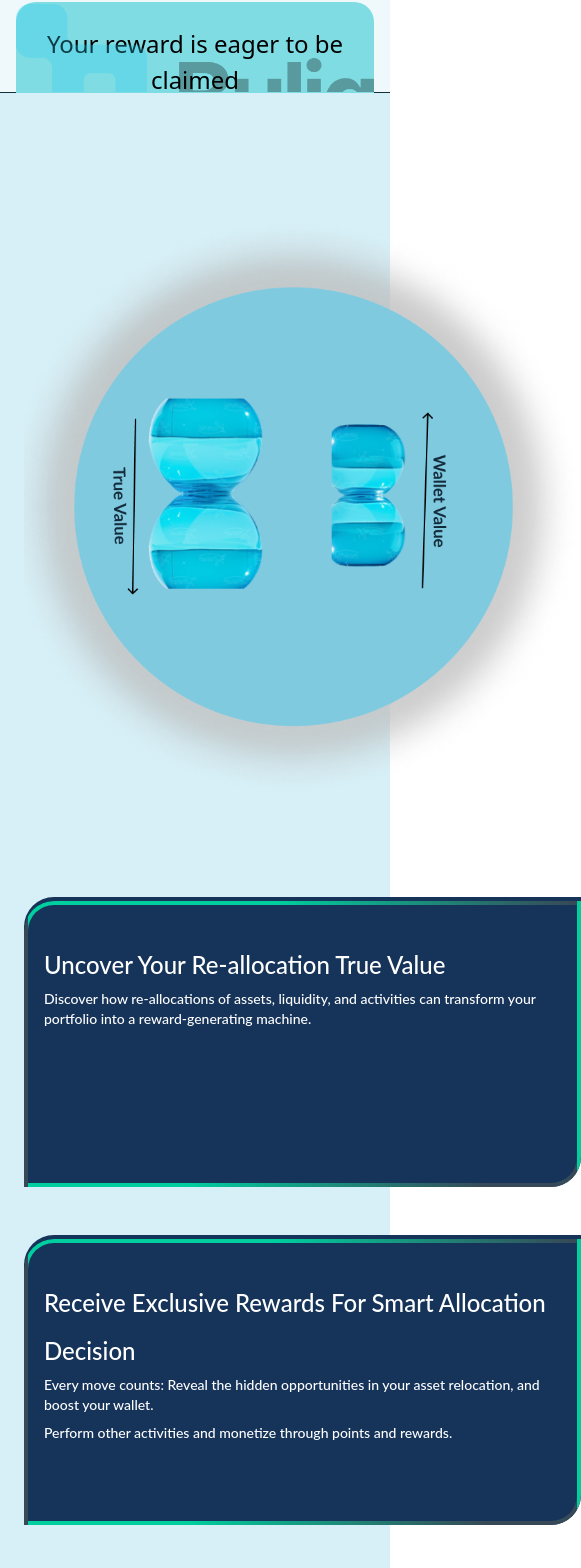
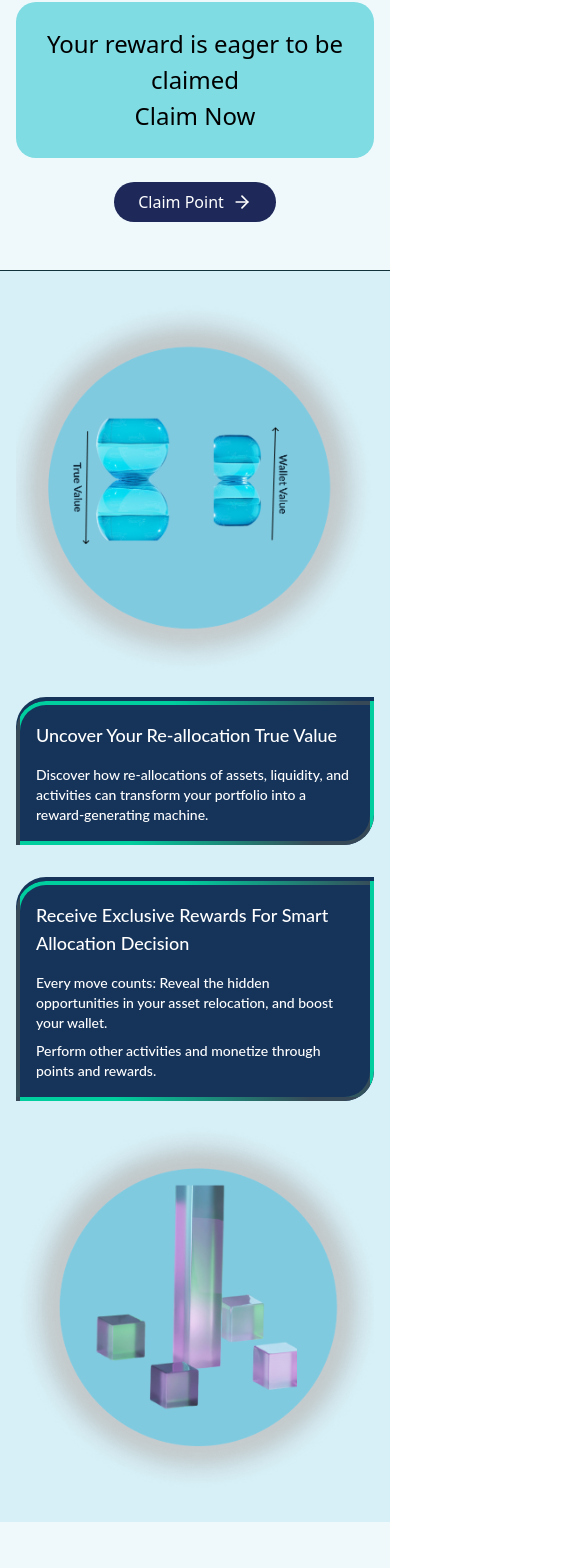
Before and after one commit to Buliqhq/Buliq-Landing-Page, a React (Vite) app: page / in a window 390 px wide. Shown: the part 306-1874 px from the top of the page, 581 px wide, since content can reach past the window. Built offline with nearby package versions, Linux system fonts and the light colour scheme; the HTML template or start-up script is replaced by a standard one.

Commit message:
responsivness across all screens

```diff
--- a/src/components/HeroSection.jsx
+++ b/src/components/HeroSection.jsx
@@ -12,8 +12,8 @@ const HeroSection = () => {
           Re-allocate today, rediscover the treasures of tomorrow
         </p>
 
-        <div className="flex flex-col justify-center items-center gap-6" >
-          <div className="px-6 sm:px-8 md:px-10 py-6 sm:py-8 bg-[#7EDCE2] rounded-[20px]  text-[24px] sm:text-xl md:text-2xl font-medium text-center">
+        <div className="flex flex-col justify-center items-center gap-6">
+          <div className="px-6 sm:px-8 md:px-10 py-6 sm:py-8 bg-[#7EDCE2] rounded-[20px] text-[24px] sm:text-xl md:text-2xl font-medium text-center">
             Your reward is eager to be claimed <br />
             Claim Now
           </div>
@@ -25,7 +25,7 @@ const HeroSection = () => {
         </div>
       </div>
 
-      <div className="relative mt-[-218px] mb-[-48px]">
+      <div className="relative mt-[-218px] mb-[-48px] hidden sm:block">
         <img
           src="/BULIQ blue 1.png"
           alt="BULIQ Blue Logo"
--- a/src/components/ValueSection.jsx
+++ b/src/components/ValueSection.jsx
@@ -1,8 +1,6 @@
-import React from "react";
-
 const Card = ({ title, content, isList = false }) => {
     return (
-    <div className="relative bg-[#16345A] text-white w-[557px] h-[290px] p-[40px_20px_0px_20px] gap-5 rounded-[30px_0px_30px_0px] border-t-4 border-transparent font-lato text-base font-medium leading-[48px] text-left">
+      <div className="relative bg-[#16345A] text-white w-full max-w-lg p-5 sm:p-10 gap-5 rounded-[30px_0px_30px_0px] border-t-4 border-transparent font-lato text-base font-medium leading-6 sm:leading-7 text-left">
         <div
           className="absolute inset-0 rounded-[30px_0px_30px_0px] border-4 border-transparent"
           style={{
@@ -14,15 +12,17 @@ const Card = ({ title, content, isList = false }) => {
             maskComposite: "exclude",
           }}
         ></div>
-      <h3 className="text-2xl font-medium leading-[48px]">{title}</h3>
+        <h3 className="text-lg sm:text-xl font-medium leading-7 sm:leading-8 mb-4">
+          {title}
+        </h3>
         {isList ? (
-        <ul className="text-sm space-y-2">
+          <ul className="text-sm sm:text-base space-y-2">
             {content.map((item, index) => (
               <li key={index}>{item}</li>
             ))}
           </ul>
         ) : (
-        <p className="text-sm">{content}</p>
+          <p className="text-sm sm:text-base">{content}</p>
         )}
       </div>
     );
@@ -30,28 +30,23 @@ const Card = ({ title, content, isList = false }) => {
 
   const ValueSection = () => {
     return (
-    <section className="relative py-16 px-6 lg:px-20 bg-[#D7EFF6] bg-[url('/Floating Green Torus.png')] bg-contain bg-no-repeat bg-top-right">
-      <div className="max-w-[1340px] mx-auto grid gap-12">
-        {/* Top Section */}
-        <div className="flex flex-col lg:flex-row justify-between items-center gap-10">
-          {/* Image Section */}
-          <div className="flex justify-center">
+      <section className="relative py-8 sm:py-16 px-4 sm:px-6 lg:px-20 bg-[#D7EFF6] bg-[url('/Floating Green Torus.png')] bg-contain bg-no-repeat bg-top-right">
+        <div className="max-w-[1340px] mx-auto grid gap-8 sm:gap-12">
+          <div className="flex flex-wrap lg:flex-nowrap justify-between items-center gap-6 sm:gap-10">
+            <div className="flex justify-center w-full lg:w-1/2">
               <img
                 src="/water valut.png"
                 alt="Water Vault"
-              className="w-[700px] h-[700px] object-contain"
+                className="w-full max-w-sm sm:max-w-md lg:max-w-lg object-contain"
               />
             </div>
-          {/* Text Card */}
             <Card
               title="Uncover Your Re-allocation True Value"
               content="Discover how re-allocations of assets, liquidity, and activities can transform your portfolio into a reward-generating machine."
             />
           </div>
 
-        {/* Bottom Section */}
-        <div className="flex flex-col lg:flex-row justify-between items-center gap-10">
-          {/* Text Card */}
+          <div className="flex flex-wrap lg:flex-nowrap justify-between items-center gap-6 sm:gap-10">
             <Card
               title="Receive Exclusive Rewards For Smart Allocation Decision"
               content={[
@@ -60,12 +55,11 @@ const ValueSection = () => {
               ]}
               isList
             />
-          {/* Image Section */}
-          <div className="flex justify-center">
+            <div className="flex justify-center w-full lg:w-1/2">
               <img
                 src="/prysim.png"
                 alt="Prism"
-              className="w-[700px] h-[700px] object-contain"
+                className="w-full max-w-sm sm:max-w-md lg:max-w-lg object-contain"
               />
             </div>
           </div>
```
Lines whose indentation alone changed are shown as unchanged.
